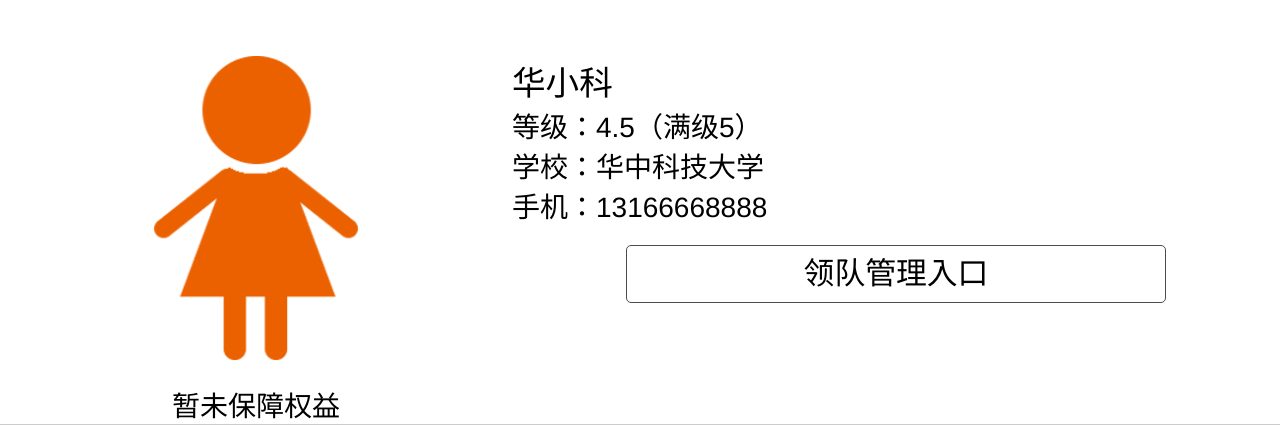
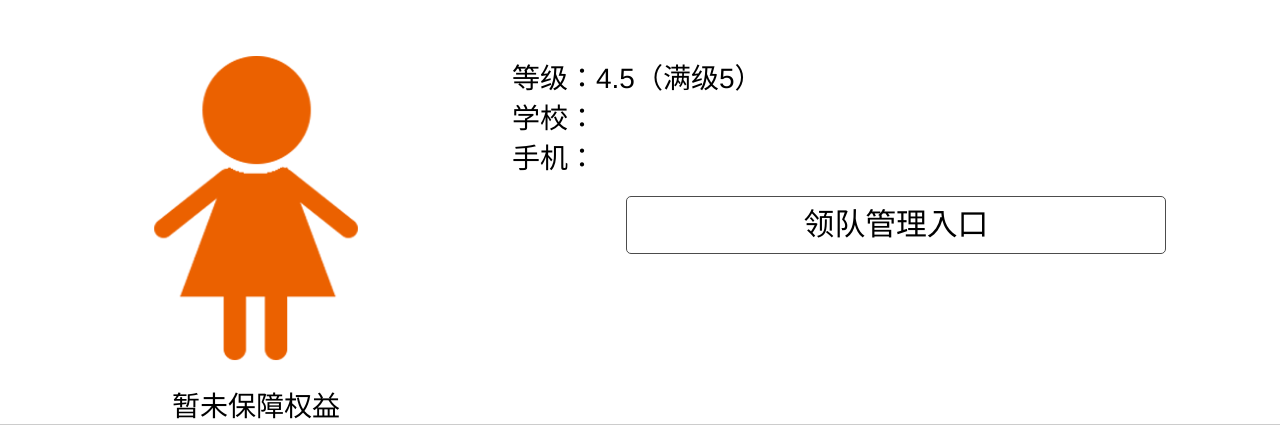
Before and after one commit to shaojunyu/job, a CodeIgniter app: the page made by application/views/myself_view.php in a window 1280 px wide. Shown: the top 425 px of the page. Run offline with CodeIgniter, Linux system fonts and the light colour scheme.

Commit message:
no message

```diff
--- a/application/views/myself_view.php
+++ b/application/views/myself_view.php
@@ -15,10 +15,10 @@
 				<p>暂未保障权益</p>
 			</div>
 			<div class="info">
-				<p class="name">华小科</p>
+				<p class="name"><?php echo $this->session->userdata('name');?></p>
 				<p>等级：4.5（满级5）</p>
-				<p>学校：华中科技大学</p>
-				<p>手机：13166668888</p>
+				<p>学校：<?php echo $this->session->userdata('school');?></p>
+				<p>手机：<?php echo $this->session->userdata('cellphone');?></p>
 				<a href="javascript:;" class="leader">领队管理入口</a>
 			</div>
 		</div>
```
Also changed, not shown: application/models/Job_model.php (added, +18 -0 lines).
